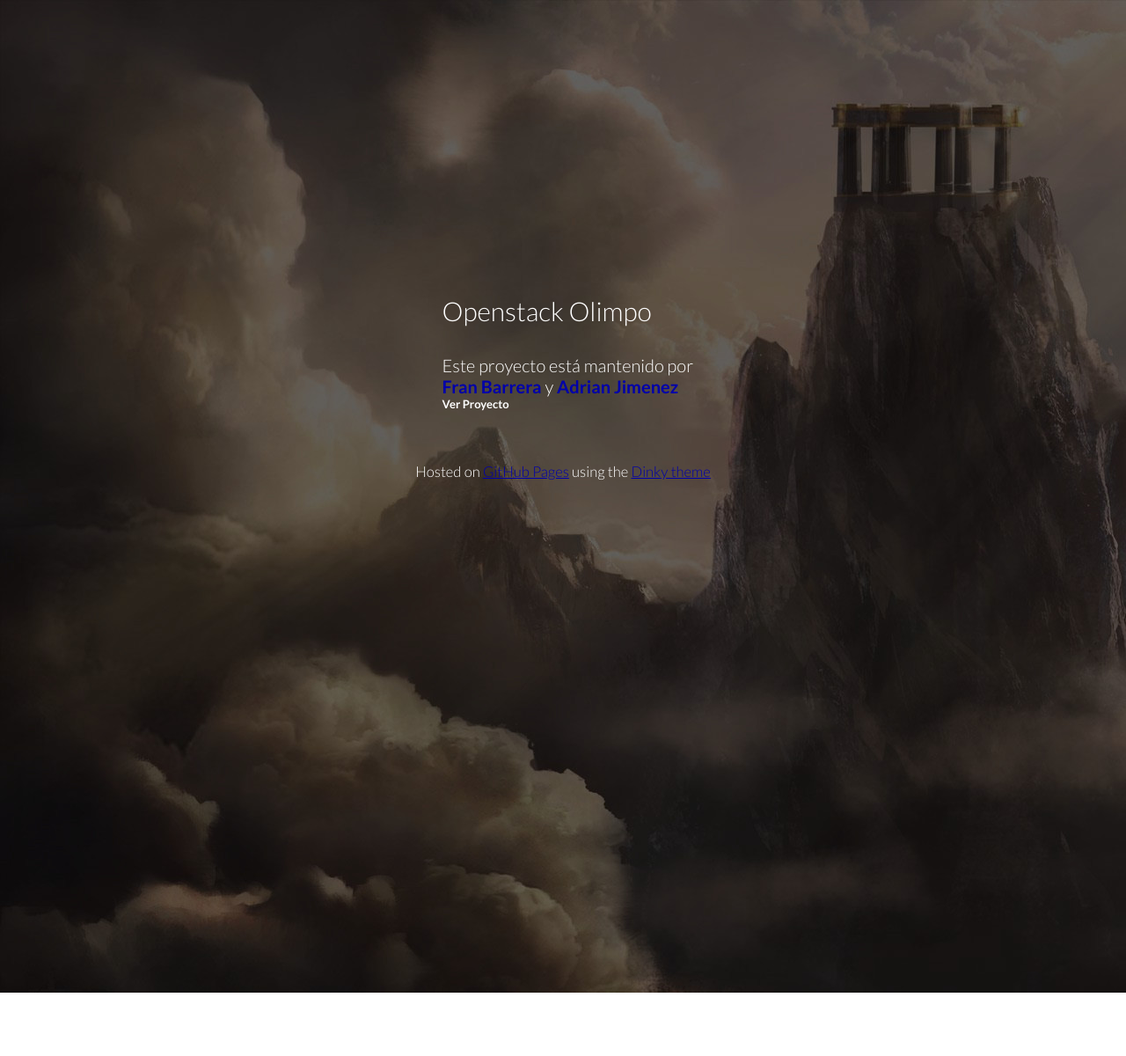
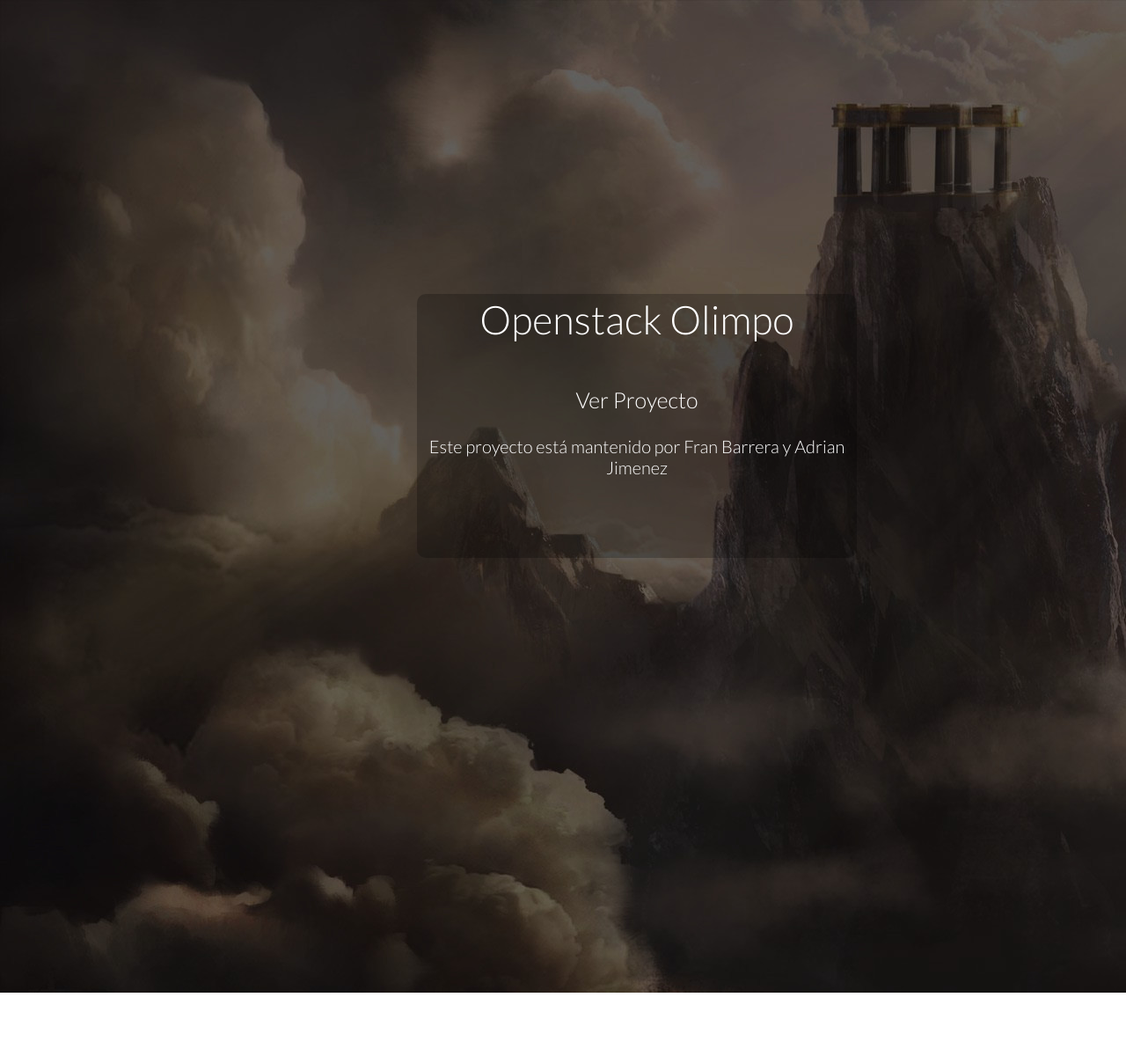
Before and after one commit to openstack-olimpo/openstack-olimpo.github.io, a Jekyll site: the page index.html, which Jekyll copies as it is, in a window 1280 px wide. Shown: the whole page at 88% size. Built offline with Jekyll 4.4.1, drawn with Linux system fonts in a browser that asks for light colours; nearby versions of some CDN libraries.

Commit message:
añadir css a web principal

```diff
--- a/css/main.css
+++ b/css/main.css
@@ -27,9 +27,10 @@
 h1 { margin-bottom: 1em; }
 p { margin: 1em 0; }
 
-a         { color: #00a; }
-a:hover   { color: #000; }
-a:visited { color: #a0a; }
+a {
+ color: #000;
+ text-decoration: none;
+}
 
 /*****************************************************************************/
 /*
@@ -61,7 +62,7 @@
   font-family: 'Lato', sans-serif;
   font-weight: 100;
   color: #FFFFFF;
-  width: 300px;
+  width: 357px;
   border: none;
   padding: 34px 25px 22px 50px;
   margin: 0 auto;
@@ -69,6 +70,14 @@
   -webkit-font-smoothing: antialiased;
 }
 
+.portada {
+  background: rgba(0, 0, 0, 0.23);
+  opacity: 0.8;
+  width: 500px;
+  height: 300px;
+  border-radius: 10px;
+  text-align: center;
+}
 p.header {
   font-family: 'Lato', sans-serif;
   font-size: 20px;
@@ -90,11 +99,22 @@
 
 h1.header {
   font-family: 'Lato', sans-serif;
-  font-size: 30px;
+  font-size: 45px;
   font-weight: 300;
   line-height: 1.3em;
   border-bottom: none;
   margin-top: 0;
+  text-align: center;
+}
+
+h1.boton {
+  font-family: 'Lato', sans-serif;
+  font-size: 25px;
+  font-weight: 300;
+  line-height: 1.3em;
+  border-bottom: none;
+  margin-top: 0;
+  text-align: center;
 }
 
 .site {
@@ -106,8 +126,11 @@
 }
 
 .header a {
-  font-weight: bold;
-  text-decoration: none;
+  font-family: 'Lato', sans-serif;
+  font-size: 20px;
+  font-weight: 300;
+  color: #fff;
+  margin: 0 auto;
 }
 
 .title {
--- a/index.html
+++ b/index.html
@@ -7,6 +7,8 @@
 
     <link rel="stylesheet" href="css/main.css">
     <link href='http://fonts.googleapis.com/css?family=Lato:100,300,400,700,400italic' rel='stylesheet' type='text/css'>
+    <link href="https://cdnjs.cloudflare.com/ajax/libs/animate.css/3.2.6/animate.min.css" rel="stylesheet">
+
     <script src="js/reveal.js"></script>
     <meta name="viewport" content="width=device-width, initial-scale=1, user-scalable=no">
     <!--[if lt IE 9]>
@@ -29,18 +31,12 @@
 
   </head>
   <body>
-    <div class="wrapper">
       <header>
-        <h1 class="header">Openstack Olimpo</h1>
-        <p class="header">Este proyecto está mantenido por <a class="header name" href="http://github.com/franbarrera">Fran Barrera</a> y <a class="header name" href="http://github.com/AdrianJB">Adrian Jimenez</a> </p>
-        <h1 class="boton"> Ver Proyecto </h1>
-
+        <div class="portada animated fadeInDown">
+          <h1 class="header">Openstack Olimpo</h1>
+          <h1 class="boton"> Ver Proyecto </h1>
+           <p class="header">Este proyecto está mantenido por <a class="header name" href="http://github.com/franbarrera">Fran Barrera</a> y <a class="header name" href="http://github.com/AdrianJB">Adrian Jimenez</a> </p>
+        </div>
       </header>
-      <section>
-      </section>
-      <footer>
-        <p><small>Hosted on <a href="http://pages.github.com/">GitHub Pages</a> using the <a href="https://github.com/broccolini/dinky">Dinky theme</a></small></p>
-      </footer>
-    </div>
   </body>
 </html>
```
